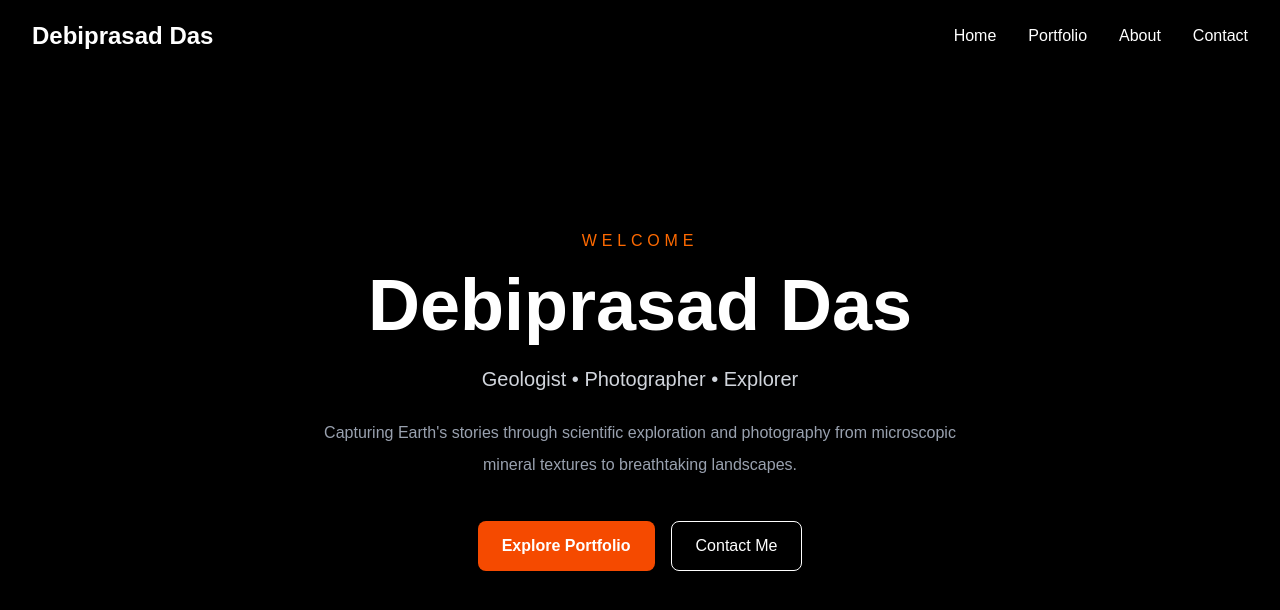
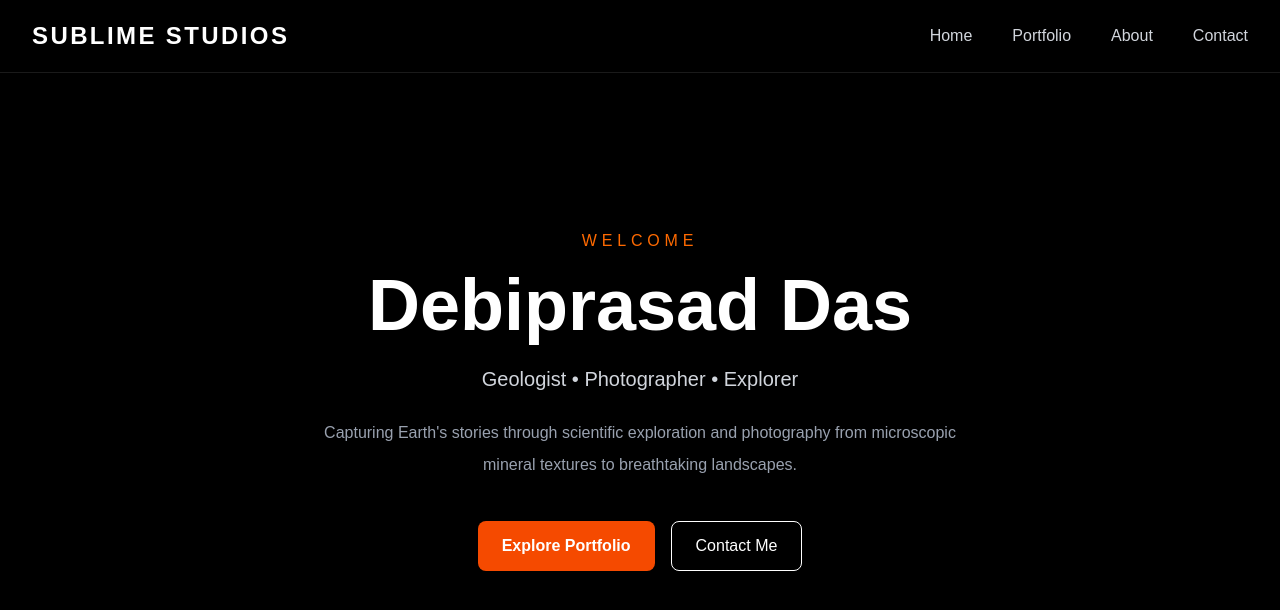
Before and after one commit to debiprasaddas21-lab/sublimestudios-portfolio, a Next.js app: page / in a window 1280 px wide. Shown: the top 610 px of the page. Built offline with nearby package versions, Linux system fonts and the light colour scheme.

Commit message:
Professional navigation bar

```diff
--- a/components/Navbar.tsx
+++ b/components/Navbar.tsx
@@ -1,18 +1,44 @@
 export default function Navbar() {
   return (
-    <nav className="fixed top-0 left-0 w-full z-50 bg-black/40 backdrop-blur-md">
+    <header className="fixed top-0 left-0 w-full z-50 bg-black/60 backdrop-blur-md border-b border-white/10">
       <div className="max-w-7xl mx-auto flex items-center justify-between px-8 py-5">
-        <h1 className="text-2xl font-bold text-white">
-          Debiprasad Das
-        </h1>
 
-        <div className="flex gap-8 text-white">
-          <a href="#">Home</a>
-          <a href="#">Portfolio</a>
-          <a href="#">About</a>
-          <a href="#">Contact</a>
-        </div>
+        <a href="/" className="text-2xl font-bold text-white tracking-widest">
+          SUBLIME STUDIOS
+        </a>
+
+        <nav className="flex gap-10">
+
+          <a
+            href="/"
+            className="text-gray-300 hover:text-orange-500 transition duration-300"
+          >
+            Home
+          </a>
+
+          <a
+            href="#portfolio"
+            className="text-gray-300 hover:text-orange-500 transition duration-300"
+          >
+            Portfolio
+          </a>
+
+          <a
+            href="#about"
+            className="text-gray-300 hover:text-orange-500 transition duration-300"
+          >
+            About
+          </a>
+
+          <a
+            href="#contact"
+            className="text-gray-300 hover:text-orange-500 transition duration-300"
+          >
+            Contact
+          </a>
+
+        </nav>
       </div>
-    </nav>
+    </header>
   );
 }
```
